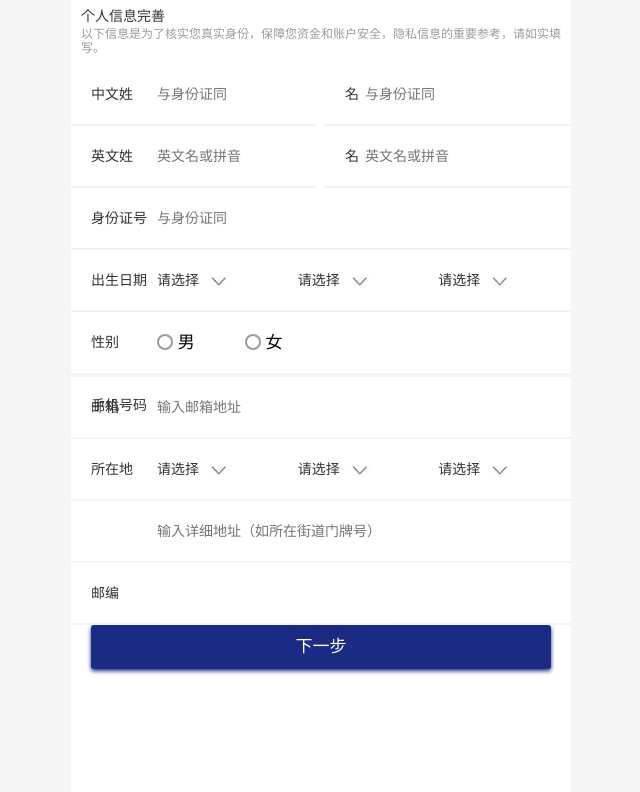
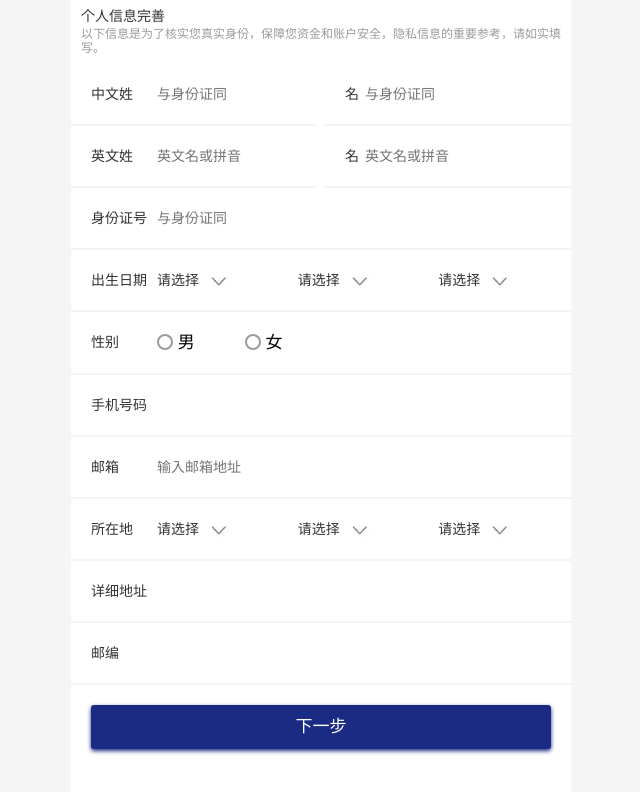
Before and after one commit to ximoru/robinjfAppH5, a Vue app in the folder RobinH5/: page /#/register in a window 1280 px wide. Shown: the top 792 px of the page, without its empty margins (319-959 px from the left). Built offline with nearby package versions, Linux system fonts and the light colour scheme.

Commit message:
优化h5页面

```diff
--- a/RobinH5/src/components/bb.vue
+++ b/RobinH5/src/components/bb.vue
@@ -22,6 +22,7 @@ section.bb
   line-height: 60px
   font-size: 14px
   position: relative
+  background: #fff
   .t
     width: 100px
     color: #333
@@ -29,6 +30,7 @@ section.bb
     left: 0
     top: 0
     padding-left: 20px
+    height: 60px
   .c
     width: 100%
     input
--- a/RobinH5/src/urlconfig.js
+++ b/RobinH5/src/urlconfig.js
@@ -7,7 +7,9 @@ function getUrlConfig() {
 
     /******************************** 路径配置 ******************************/
     let url = {
-        defaultsUrl: 'http://182.254.223.136:8887', // 测试的默认url (rest)
+        defaultsUrl: 'http://api.robinjf.com',
+        //defaultsUrl: 'http://118.190.199.183', // 正式ip地址 (rest)
+        //defaultsUrl: 'http://182.254.223.136:8887',// 测试的默认url (rest)
     };
 
     return url;
--- a/RobinH5/src/views/article/list.vue
+++ b/RobinH5/src/views/article/list.vue
@@ -3,8 +3,8 @@
     <section class="classroom-list" style="margin-top: 10px;">
       <router-link class="classroom-list-item border-bottom"
         v-for="item in list"
-        :key="item.uuid"
-        :to="{ name: 'classroomModular', query: { id: item.uuid } }"
+        :key="item.classUuid"
+        :to="{ name: 'classroomModular', query: { id: item.classUuid } }"
       >
         <p>{{ item.className }}</p>
         <dl>
@@ -25,11 +25,11 @@ export default {
       list: [],
       page: 0,
       pagesize: 12,
-      classTypeUuid: 1,
+      classUuid: 1,
     }
   },
   created() {
-    this.classTypeUuid = this.$route.query.id || 1
+    this.classUuid = this.$route.query.id || 1
     var body = document.getElementsByTagName('body')[0]
     document.title = this.title
     var iframe = document.createElement("iframe")
@@ -63,12 +63,12 @@ export default {
       }
     },
     getList() {
-      const url = 'http://182.254.223.136:8887/class/getClassList'
+      const url = '/Class/listPage'
       const params = {
         page: this.page,
         pagesize: this.pagesize,
         showPosition: 2,
-        classTypeUuid: this.classTypeUuid,
+        classTypeUuid: this.classUuid,
       }
 
       axios.defaults.headers.common['Access-Control-Allow-Origin'] = '*'
--- a/RobinH5/src/views/classroom/list.vue
+++ b/RobinH5/src/views/classroom/list.vue
@@ -47,7 +47,7 @@
       <router-link class="classroom-list-item border-bottom"
         v-for="item in list"
         :key="item.uuid"
-        :to="{ name: 'classroomModular', query: { id: item.uuid } }"
+        :to="{ name: 'classroomModular', query: { id: item.classUuid } }"
       >
         <p>{{ item.className }}</p>
         <dl>
@@ -99,12 +99,11 @@ export default {
       }
     },
     getList() {
-      const url = '/robin/public/bun/class/getClassList'
+      const url = '/Class/listPage'
       this.classTypeUuid = this.$route.query.id || 1
       const params = {
         page: this.page,
         pagesize: this.pagesize,
-        showPosition: 2,
         classTypeUuid: 5,
       }
 
@@ -112,6 +111,7 @@ export default {
       axios.post(url, {}, { params }).then(response => {
         console.log(response.data)
         const results = response.data
+        console.log(results)
         this.list = [...this.list, ...results.data]
         this.page += 1
       })
--- a/RobinH5/src/views/classroom/modular.vue
+++ b/RobinH5/src/views/classroom/modular.vue
@@ -35,7 +35,7 @@ export default {
 	},
 	methods: {
 		getDetail() {
-			const url = 'Class/listPage'
+			const url = '/Class/detail'
 			const params = {
 				classUuid: this.$route.query.id,
 			}
--- a/RobinH5/src/views/management/modular.vue
+++ b/RobinH5/src/views/management/modular.vue
@@ -97,7 +97,7 @@ export default {
     getDetail() {
     const url = '/Group/getGroupByUuid'
     const params = {
-      groupUuid: this.$route.query.id,
+      groupUuid: 'FB0C9F98624D418E958BD6513CF2AE36',
     }
     axios.defaults.headers.common['Access-Control-Allow-Origin'] = '*'
       axios.post(url, {}, { params }).then(response => {
@@ -197,7 +197,7 @@ export default {
           font-size: 0
           width: 100px
           height: 70px
-          margin-right: 15px
+          margin-right: 20px
           background-color: #ccc
           border-radius: 6px
           left: none
@@ -217,7 +217,7 @@ export default {
         overflow-x: auto
         -webkit-overflow-scrolling: touch
         dt
-          margin-right: 15px
+          margin-right: 20px
           width: 170px
           height: 70px
           background-color: #ccc
--- a/RobinH5/src/views/register.vue
+++ b/RobinH5/src/views/register.vue
@@ -56,7 +56,7 @@
       <z-checkbox v-model="form.gender" :content="1">女</z-checkbox>
     </bb>
 
-    <bb label="手机号码" :width="86">{{ form.phone }}</bb>
+    <bb label="手机号码" :width="86" class=""><div class="phone">{{ form.phone }}</div></bb>
     <bb label="邮箱" :width="86">
       <input type="text"  name="email" style="width: 100%" placeholder="输入邮箱地址" v-model="form.email" :id="isEmail">
     </bb>
@@ -73,8 +73,10 @@
         </flex-item>
       </flex>
     </bb>
-    <bb label="" :width="86">
-      <input t type="text" style="width: 100%" v-model="form.address" placeholder="输入详细地址（如所在街道门牌号）">
+    <bb label="详细地址" :width="86">
+      <!-- <div class="text">输入详细地址</div> -->
+      <div class="address" style="width: 100%" v-model="form.address" contenteditable="true"></div>
+     <!--  <textarea type="text" style="width: 100%"  autoHeight="true"  v-model="form.address" placeholder="输入详细地址（如所在街道门牌号）"></textarea> -->
     </bb>
     <bb label="邮编" :width="86">
       <input type="number" style="width: 240px" v-model="form.zipCode" v-model.number="code"  maxlength="6" onkeyup="value=value.replace(/[^\d]/g,'')">
@@ -430,6 +432,28 @@ export default {
   height: 100%
   min-height: 100%
   background-color: #fff
+  .bb
+    .c
+      .text
+        position: absolute
+        left: 20px
+        top: 0
+      .address
+        resize: none
+        padding: 20px 15px 20px 0
+        line-height: 20px
+        border: none
+        min-height: 30px
+        max-height: 100px
+        _height: 30px
+        outline: 0
+        word-wrap: break-word
+        overflow-x: hidden
+        overflow-y: auto
+        _overflow-y: visible
+        position: relative
+      .phone
+         height: 60px
   .register-title
     dl
       font-size: 14px
@@ -452,8 +476,8 @@ export default {
       color: #1B2B84
   .return
   .bt
-    padding: 0 20px
-    margin: 0 0 20px
+    padding: 20px
+    background-color: #fff
     .loImg
       background-color: #4a7cca
       box-shadow: 0 2px 4px 0 #4a7cca
```
